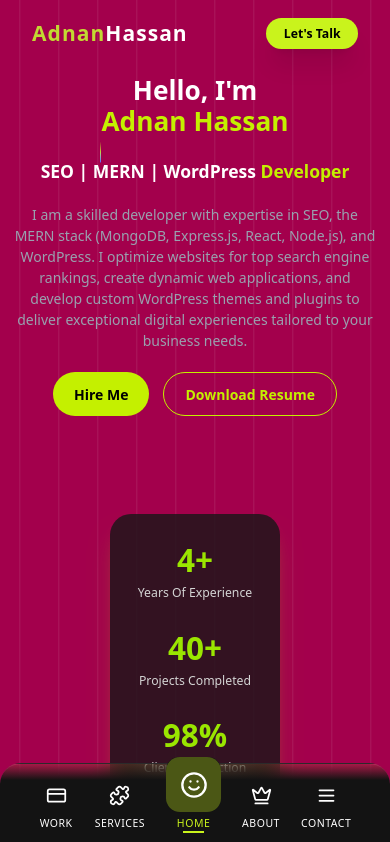
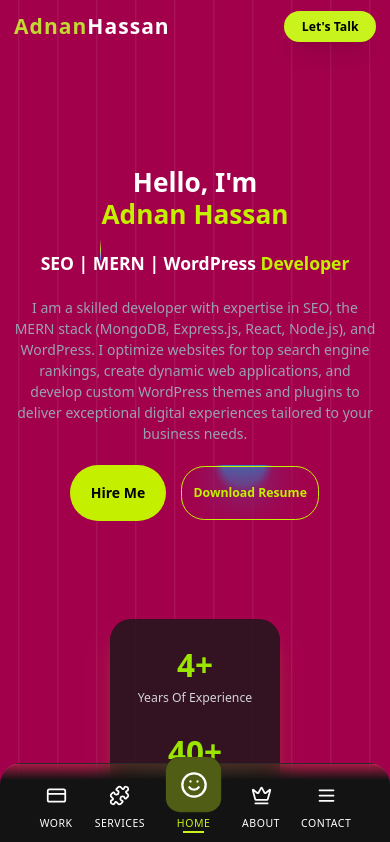
Before and after one commit to imadnanhassan/developer, a React (Vite) app: page / in a window 390 px wide. Shown: the top 842 px of the page. Built offline with nearby package versions, Linux system fonts and the light colour scheme.

Commit message:
Add class-variance-authority package, implement custom Button component, and update Navbar and HeroSection styles

```diff
--- a/package.json
+++ b/package.json
@@ -15,6 +15,7 @@
     "@tailwindcss/cli": "^4.1.3",
     "@tailwindcss/postcss": "^4.1.3",
     "@tailwindcss/vite": "^4.1.3",
+    "class-variance-authority": "^0.7.1",
     "clsx": "^2.1.1",
     "framer-motion": "^12.6.3",
     "lucide-react": "^0.487.0",
--- a/src/components/section/HomePage/HeroSection.tsx
+++ b/src/components/section/HomePage/HeroSection.tsx
@@ -1,4 +1,6 @@
 import { BackgroundBeamsWithCollision } from "@/components/ui/background-beams-with-collision";
+import { Button } from "@/components/ui/moving-border";
+
 import { motion } from "framer-motion";
 import { useEffect, useState } from "react";
 
@@ -30,7 +32,7 @@ const Counter = ({ target }: CounterProps) => {
 const HeroSection: React.FC = () => {
   return (
     <>
-      <BackgroundBeamsWithCollision className="bg-transparent h-full adnan_container px-4 sm:px-6 md:px-10 lg:px-20 xl:px-32 py-16">
+      <BackgroundBeamsWithCollision className="bg-transparent h-full adnan_container px-4 sm:px-6 md:px-10 lg:px-20 xl:px-32 py-16 mt-32">
         <div className="relative z-10 flex flex-col lg:flex-row items-center justify-between w-full gap-10">
           {/* Left Section */}
           <div className="flex-1 text-center lg:text-left space-y-6 order-2 lg:order-1">
@@ -54,10 +56,16 @@ const HeroSection: React.FC = () => {
               <button className="bg-[#C4F000] text-black font-semibold py-3 px-6 rounded-full hover:bg-[#a3c900] transition">
                 Hire Me
               </button>
-              <button className="relative border border-[#C4F000] text-[#C4F000] font-semibold py-3 px-6 rounded-full hover:bg-[#C4F000] hover:text-black transition overflow-hidden group">
+              {/* <button className="relative border border-[#C4F000] text-[#C4F000] font-semibold py-3 px-6 rounded-full hover:bg-[#C4F000] hover:text-black transition overflow-hidden group">
                 <span className="relative z-10">Download Resume</span>
                 <span className="absolute inset-0 border-2 border-transparent rounded-full group-hover:border-[#C4F000] animate-border-glow"></span>
-              </button>
+              </button> */}
+              <Button
+                borderRadius="1.75rem"
+                className="relative border bg-transparent border-[#C4F000] text-[#C4F000] font-semibold  rounded-full hover:bg-[#C4F000] hover:text-black transition overflow-hidden group"
+              >
+                Download Resume
+              </Button>
             </div>
           </div>
 
--- a/src/components/ui/Navbar.tsx
+++ b/src/components/ui/Navbar.tsx
@@ -24,11 +24,13 @@ const Navbar: React.FC = () => {
     <nav>
       <div
         className={cn(
-          "fixed top-0 left-0 w-full z-50 transition-all duration-300",
-          scrolled ? "bg-white/20 backdrop-blur-lg shadow-lg" : "bg-transparent"
+          "fixed top-0 left-0 w-full z-50 transition-all duration-300 ease-in-out",
+          scrolled
+            ? "bg-white/20 backdrop-blur-lg shadow-lg px-4 md:px-28 "
+            : "bg-transparent"
         )}
       >
-        <div className="max-w-[1600px] mx-auto px-[32px] py-5 flex justify-between items-center ">
+        <div className="max-w-full md:max-w-[1600px] mx-auto px-4 md:px-8 py-3 md:py-5 flex justify-between items-center">
           {/* Logo */}
           <motion.div
             initial={{ opacity: 0, x: -50 }}
@@ -86,7 +88,7 @@ const Navbar: React.FC = () => {
         className="md:hidden fixed bottom-0 left-0 w-full bg-[#131313] z-50 rounded-t-3xl border-t border-t-white/10 shadow-lg backdrop-blur-md"
         style={{
           background:
-            "linear-gradient(to bottom, rgba(201, 243, 28, 0.1), #131313 20%)", // Subtle green gradient at the top
+            "linear-gradient(to bottom, rgba(201, 243, 28, 0.1), #131313 20%)",
         }}
       >
         <div className="flex justify-center items-center px-10 py-4 gap-6">
--- a/src/components/ui/background-beams-with-collision.tsx
+++ b/src/components/ui/background-beams-with-collision.tsx
@@ -1,10 +1,18 @@
 "use client";
+
 import { cn } from "@/lib/utils";
-import { motion, AnimatePresence } from "motion/react";
-import React, { useRef, useState, useEffect } from "react";
+import { motion, AnimatePresence } from "framer-motion";
+import React, {
+  useRef,
+  useState,
+  useEffect,
+  ReactNode,
+  RefObject,
+  HTMLProps,
+} from "react";
 
 interface BackgroundBeamsProps {
-  children: React.ReactNode;
+  children: ReactNode;
   className?: string;
 }
 
@@ -38,23 +46,11 @@ export const BackgroundBeamsWithCollision: React.FC<BackgroundBeamsProps> = ({
   className,
 }) => {
   const containerRef = useRef<HTMLDivElement>(null);
-  const parentRef = useRef<HTMLDivElement>(null) as React.RefObject<HTMLDivElement>;
+  const parentRef = useRef<HTMLDivElement>(null);
 
-  const beams = [
-    {
-      initialX: 10,
-      translateX: 10,
-      duration: 7,
-      repeatDelay: 3,
-      delay: 2,
-    },
-    {
-      initialX: 600,
-      translateX: 600,
-      duration: 3,
-      repeatDelay: 3,
-      delay: 4,
-    },
+  const beams: BeamOptions[] = [
+    { initialX: 10, translateX: 10, duration: 7, repeatDelay: 3, delay: 2 },
+    { initialX: 600, translateX: 600, duration: 3, repeatDelay: 3, delay: 4 },
     {
       initialX: 100,
       translateX: 100,
@@ -62,13 +58,7 @@ export const BackgroundBeamsWithCollision: React.FC<BackgroundBeamsProps> = ({
       repeatDelay: 7,
       className: "h-6",
     },
-    {
-      initialX: 400,
-      translateX: 400,
-      duration: 5,
-      repeatDelay: 14,
-      delay: 4,
-    },
+    { initialX: 400, translateX: 400, duration: 5, repeatDelay: 14, delay: 4 },
     {
       initialX: 800,
       translateX: 800,
@@ -98,19 +88,17 @@ export const BackgroundBeamsWithCollision: React.FC<BackgroundBeamsProps> = ({
       ref={parentRef}
       className={cn(
         "h-96 md:h-[40rem] bg-gradient-to-b from-white to-neutral-100 dark:from-neutral-950 dark:to-neutral-800 relative flex items-center w-full justify-center overflow-hidden",
-        // h-screen if you want bigger
-        className,
+        className
       )}
     >
-      {beams.map((beam) => (
+      {beams.map((beam, index) => (
         <CollisionMechanism
-          key={beam.initialX + "beam-idx"}
+          key={`${beam.initialX}-beam-${index}`}
           beamOptions={beam}
           containerRef={containerRef}
           parentRef={parentRef}
         />
       ))}
-
       {children}
       <div
         ref={containerRef}
@@ -119,26 +107,29 @@ export const BackgroundBeamsWithCollision: React.FC<BackgroundBeamsProps> = ({
           boxShadow:
             "0 0 24px rgba(34, 42, 53, 0.06), 0 1px 1px rgba(0, 0, 0, 0.05), 0 0 0 1px rgba(34, 42, 53, 0.04), 0 0 4px rgba(34, 42, 53, 0.08), 0 16px 68px rgba(47, 48, 55, 0.05), 0 1px 0 rgba(255, 255, 255, 0.1) inset",
         }}
-      ></div>
+      />
     </div>
   );
 };
 
+interface CollisionMechanismProps {
+  containerRef: RefObject<HTMLDivElement | null>;
+  parentRef: RefObject<HTMLDivElement | null>;
+  beamOptions?: BeamOptions;
+}
+
 const CollisionMechanism = React.forwardRef<
   HTMLDivElement,
-  {
-    containerRef: React.RefObject<HTMLDivElement>;
-    parentRef: React.RefObject<HTMLDivElement>;
-    beamOptions?: BeamOptions;
-  }
->(({ parentRef, containerRef, beamOptions = {} }, ref) => {
+  CollisionMechanismProps
+>(({ containerRef, parentRef, beamOptions = {} }) => {
   const beamRef = useRef<HTMLDivElement>(null);
   const [collision, setCollision] = useState<CollisionState>({
     detected: false,
     coordinates: null,
   });
   const [beamKey, setBeamKey] = useState<number>(0);
-  const [cycleCollisionDetected, setCycleCollisionDetected] = useState<boolean>(false);
+  const [cycleCollisionDetected, setCycleCollisionDetected] =
+    useState<boolean>(false);
 
   useEffect(() => {
     const checkCollision = () => {
@@ -159,31 +150,32 @@ const CollisionMechanism = React.forwardRef<
 
           setCollision({
             detected: true,
-            coordinates: {
-              x: relativeX,
-              y: relativeY,
-            },
+            coordinates: { x: relativeX, y: relativeY },
           });
           setCycleCollisionDetected(true);
         }
       }
     };
 
-    const animationInterval = setInterval(checkCollision, 50);
-
-    return () => clearInterval(animationInterval);
+    const interval = setInterval(checkCollision, 50);
+    return () => clearInterval(interval);
   }, [cycleCollisionDetected, containerRef]);
 
   useEffect(() => {
     if (collision.detected && collision.coordinates) {
-      setTimeout(() => {
+      const reset = setTimeout(() => {
         setCollision({ detected: false, coordinates: null });
         setCycleCollisionDetected(false);
       }, 2000);
 
-      setTimeout(() => {
+      const updateBeam = setTimeout(() => {
         setBeamKey((prevKey) => prevKey + 1);
       }, 2000);
+
+      return () => {
+        clearTimeout(reset);
+        clearTimeout(updateBeam);
+      };
     }
   }, [collision]);
 
@@ -194,35 +186,34 @@ const CollisionMechanism = React.forwardRef<
         ref={beamRef}
         animate="animate"
         initial={{
-          translateY: beamOptions.initialY || "-200px",
-          translateX: beamOptions.initialX || "0px",
-          rotate: beamOptions.rotate || 0,
+          translateY: beamOptions.initialY ?? "-200px",
+          translateX: beamOptions.initialX ?? "0px",
+          rotate: beamOptions.rotate ?? 0,
         }}
         variants={{
           animate: {
-            translateY: beamOptions.translateY || "1800px",
-            translateX: beamOptions.translateX || "0px",
-            rotate: beamOptions.rotate || 0,
+            translateY: beamOptions.translateY ?? "1800px",
+            translateX: beamOptions.translateX ?? "0px",
+            rotate: beamOptions.rotate ?? 0,
           },
         }}
         transition={{
-          duration: beamOptions.duration || 8,
+          duration: beamOptions.duration ?? 8,
           repeat: Infinity,
           repeatType: "loop",
           ease: "linear",
-          delay: beamOptions.delay || 0,
-          repeatDelay: beamOptions.repeatDelay || 0,
+          delay: beamOptions.delay ?? 0,
+          repeatDelay: beamOptions.repeatDelay ?? 0,
         }}
         className={cn(
           "absolute left-0 top-20 m-auto h-14 w-px rounded-full bg-gradient-to-t from-indigo-500 via-primary-500 to-transparent",
-          beamOptions.className,
+          beamOptions.className
         )}
       />
       <AnimatePresence>
         {collision.detected && collision.coordinates && (
           <Explosion
             key={`${collision.coordinates.x}-${collision.coordinates.y}`}
-            className=""
             style={{
               left: `${collision.coordinates.x}px`,
               top: `${collision.coordinates.y}px`,
@@ -234,10 +225,9 @@ const CollisionMechanism = React.forwardRef<
     </>
   );
 });
-
 CollisionMechanism.displayName = "CollisionMechanism";
 
-const Explosion: React.FC<React.HTMLProps<HTMLDivElement>> = ({ ...props }) => {
+const Explosion: React.FC<HTMLProps<HTMLDivElement>> = (props) => {
   const spans: ExplosionSpan[] = Array.from({ length: 20 }, (_, index) => ({
     id: index,
     initialX: 0,
@@ -254,7 +244,7 @@ const Explosion: React.FC<React.HTMLProps<HTMLDivElement>> = ({ ...props }) => {
         exit={{ opacity: 0 }}
         transition={{ duration: 1.5, ease: "easeOut" }}
         className="absolute -inset-x-10 top-0 m-auto h-2 w-10 rounded-full bg-gradient-to-r from-transparent via-primary-500 to-transparent blur-sm"
-      ></motion.div>
+      />
       {spans.map((span) => (
         <motion.span
           key={span.id}
--- /dev/null
+++ b/src/components/ui/moving-border.tsx
@@ -0,0 +1,139 @@
+"use client";
+import React from "react";
+import {
+  motion,
+  useAnimationFrame,
+  useMotionTemplate,
+  useMotionValue,
+  useTransform,
+} from "motion/react";
+import { useRef } from "react";
+import { cn } from "@/lib/utils";
+
+export function Button({
+  borderRadius = "1.75rem",
+  children,
+  as: Component = "button",
+  containerClassName,
+  borderClassName,
+  duration,
+  className,
+  ...otherProps
+}: {
+  borderRadius?: string;
+  children: React.ReactNode;
+  as?: React.ElementType;
+  containerClassName?: string;
+  borderClassName?: string;
+  duration?: number;
+  className?: string;
+  [key: string]: unknown;
+}) {
+  return (
+    <Component
+      className={cn(
+        "relative h-16 w-40 overflow-hidden bg-transparent p-[1px] text-xl",
+        containerClassName,
+      )}
+      style={{
+        borderRadius: borderRadius,
+      }}
+      {...otherProps}
+    >
+      <div
+        className="absolute inset-0"
+        style={{ borderRadius: `calc(${borderRadius} * 0.96)` }}
+      >
+        <MovingBorder duration={duration} rx="30%" ry="30%">
+          <div
+            className={cn(
+              "h-20 w-20 bg-[radial-gradient(#0ea5e9_40%,transparent_60%)] opacity-[0.8]",
+              borderClassName,
+            )}
+          />
+        </MovingBorder>
+      </div>
+
+      <div
+        className={cn(
+          "relative flex h-full w-full items-center justify-center border border-primary-800 bg-primary-900/[0.8] text-sm text-white antialiased backdrop-blur-xl",
+          className,
+        )}
+        style={{
+          borderRadius: `calc(${borderRadius} * 0.96)`,
+        }}
+      >
+        {children}
+      </div>
+    </Component>
+  );
+}
+
+export const MovingBorder = ({
+  children,
+  duration = 3000,
+  rx,
+  ry,
+  ...otherProps
+}: {
+  children: React.ReactNode;
+  duration?: number;
+  rx?: string;
+  ry?: string;
+  [key: string]: unknown;
+}) => {
+  const pathRef = useRef<SVGRectElement>(null);
+  const progress = useMotionValue<number>(0);
+
+  useAnimationFrame((time) => {
+    const length = pathRef.current?.getTotalLength();
+    if (length) {
+      const pxPerMillisecond = length / duration;
+      progress.set((time * pxPerMillisecond) % length);
+    }
+  });
+
+  const x = useTransform(
+    progress,
+    (val) => pathRef.current?.getPointAtLength(val).x,
+  );
+  const y = useTransform(
+    progress,
+    (val) => pathRef.current?.getPointAtLength(val).y,
+  );
+
+  const transform = useMotionTemplate`translateX(${x}px) translateY(${y}px) translateX(-50%) translateY(-50%)`;
+
+  return (
+    <>
+      <svg
+        xmlns="http://www.w3.org/2000/svg"
+        preserveAspectRatio="none"
+        className="absolute h-full w-full"
+        width="100%"
+        height="100%"
+        {...otherProps}
+      >
+        <rect
+          fill="none"
+          width="100%"
+          height="100%"
+          rx={rx}
+          ry={ry}
+          ref={pathRef}
+        />
+      </svg>
+      <motion.div
+        style={{
+          position: "absolute",
+          top: 0,
+          left: 0,
+          display: "inline-block",
+          transform,
+        }}
+      >
+        {children}
+      </motion.div>
+    </>
+  );
+};
--- a/src/pages/Home.tsx
+++ b/src/pages/Home.tsx
@@ -16,7 +16,7 @@ const Home: React.FC = () => {
         </Section>
 
         <Section id="about" color="bg-purple-900" onInView={setBgColor}>
-          <h1 className="text-white text-5xl">About Us</h1>
+          <h1 className="text-white text-5xl ">About Us</h1>
         </Section>
 
         <Section id="services" color="bg-emerald-900" onInView={setBgColor}>
```
Also changed, not shown: 1 other file (tests, documents, lock files or other folders).
